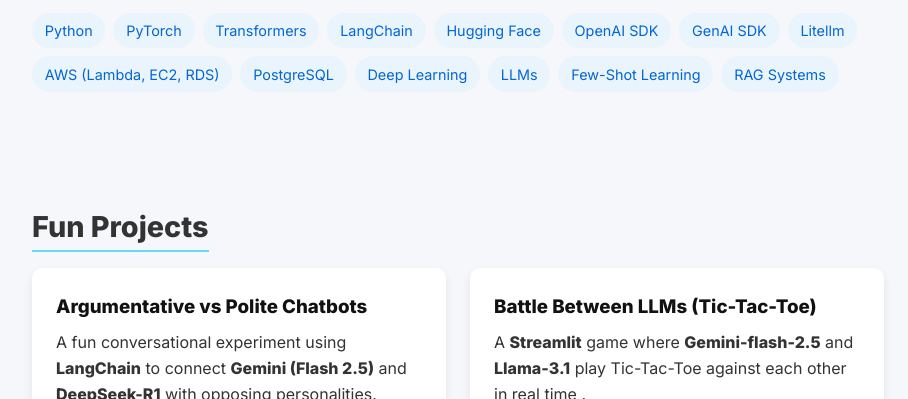
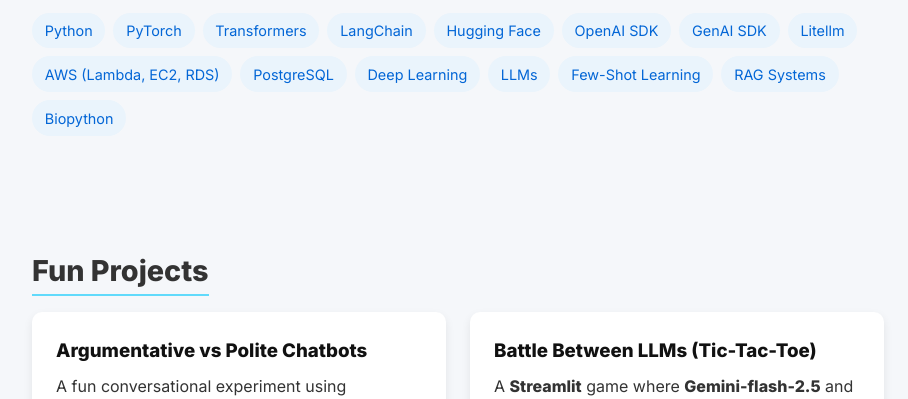
Before and after one commit to tahmid1234/tahmid1234.github.io, a plain HTML site: page index.html in a window 1280 px wide. Shown: the part 1383-1782 px from the top of the page, without its empty margins (182-1090 px from the left). Drawn offline with Linux system fonts and the light colour scheme.

Commit message:
Update index.html

```diff
--- a/index.html
+++ b/index.html
@@ -86,7 +86,7 @@
       <span>LangChain</span><span>Hugging Face</span><span>OpenAI SDK</span>
       <span>GenAI SDK</span><span>Litellm</span><span>AWS (Lambda, EC2, RDS)</span>
       <span>PostgreSQL</span><span>Deep Learning</span><span>LLMs</span>
-      <span>Few-Shot Learning</span><span>RAG Systems</span>
+      <span>Few-Shot Learning</span><span>RAG Systems</span><span>Biopython</span>
     </div>
   </section>
 
```
